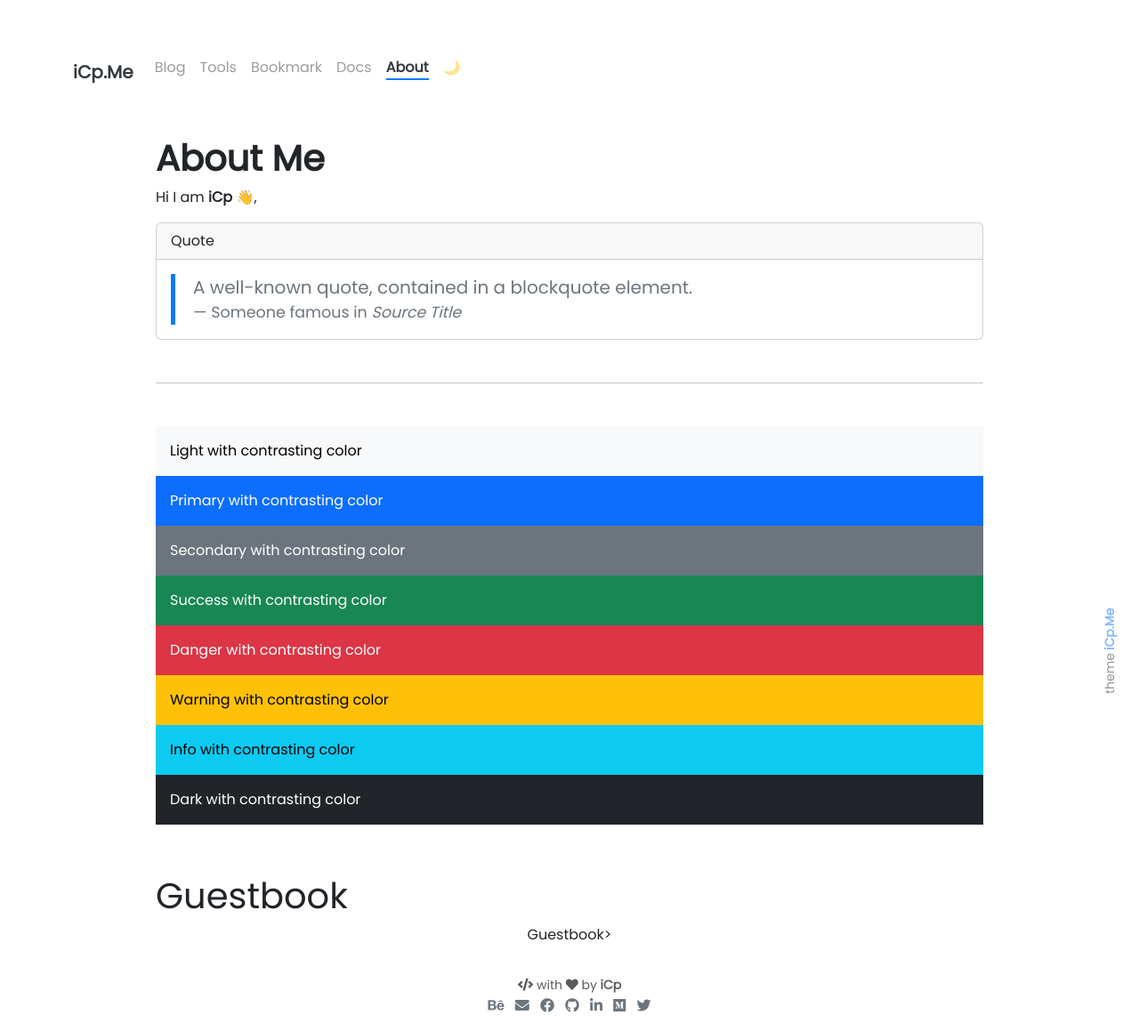
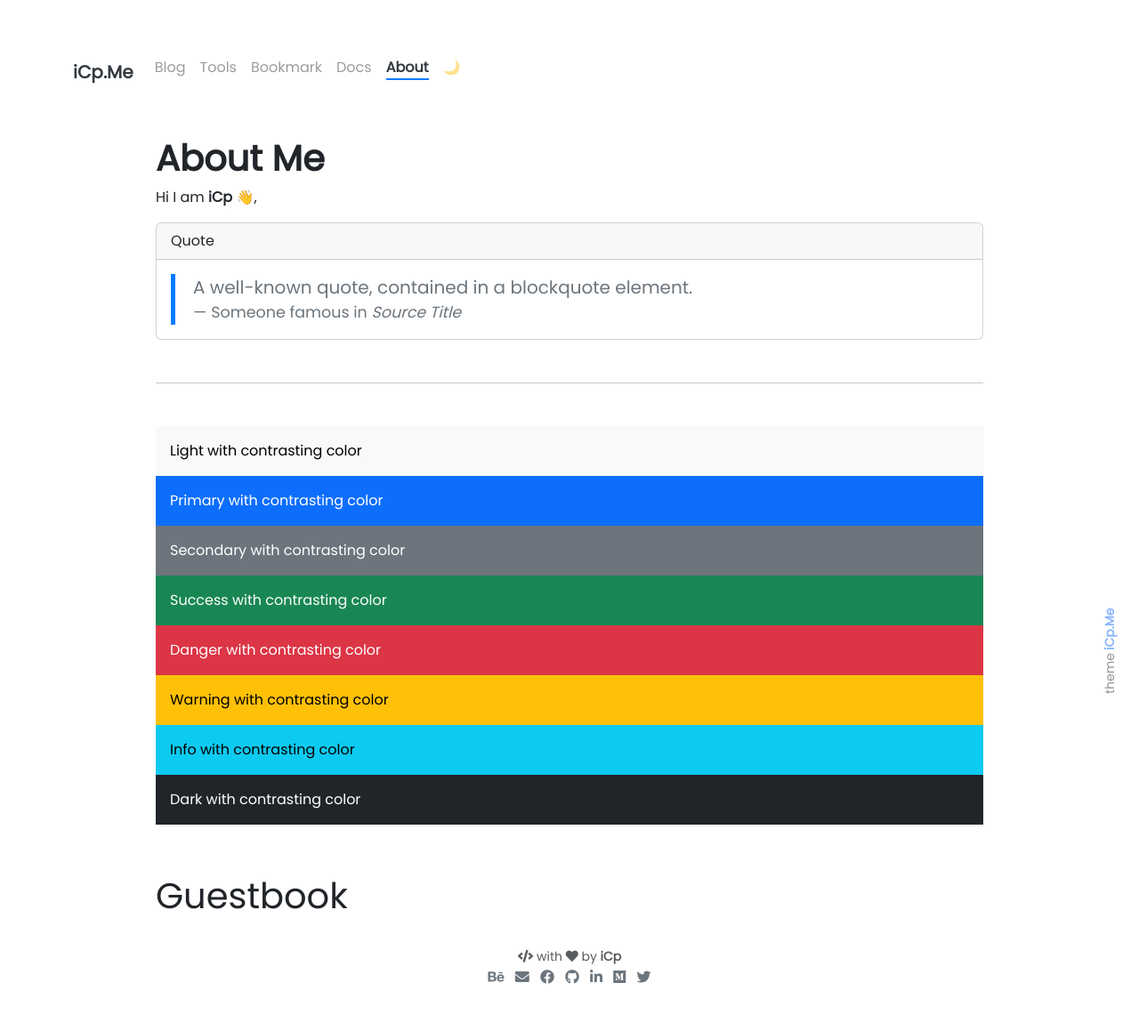
Before and after one commit to WorkSpacesPro/icp, a Jekyll site: the page built from pages/about.md, in a window 1280 px wide. Shown: the whole page at 89% size. Built offline with Jekyll 4.4.1, drawn with Linux system fonts in a browser that asks for light colours; emoji names are drawn with the system emoji font; comment, search, counter and statistics services are not loaded; after the commit the page ends 1127 px from its top, so only the background shows below that.

Commit message:
Update guestbook.html

```diff
--- a/_includes/about/guestbook.html
+++ b/_includes/about/guestbook.html
@@ -1,6 +1,6 @@
 <div class="col mt-4">
-            <h1>Guestbook</h1>
-            <p class="text-center">Guestbook></p>
+
+            <p class="text-center"><h1>Guestbook</h1></p>
               <script src="https://utteranc.es/client.js"
           repo="qinghongjiao/guestbook"
           issue-term="pathname"
```
